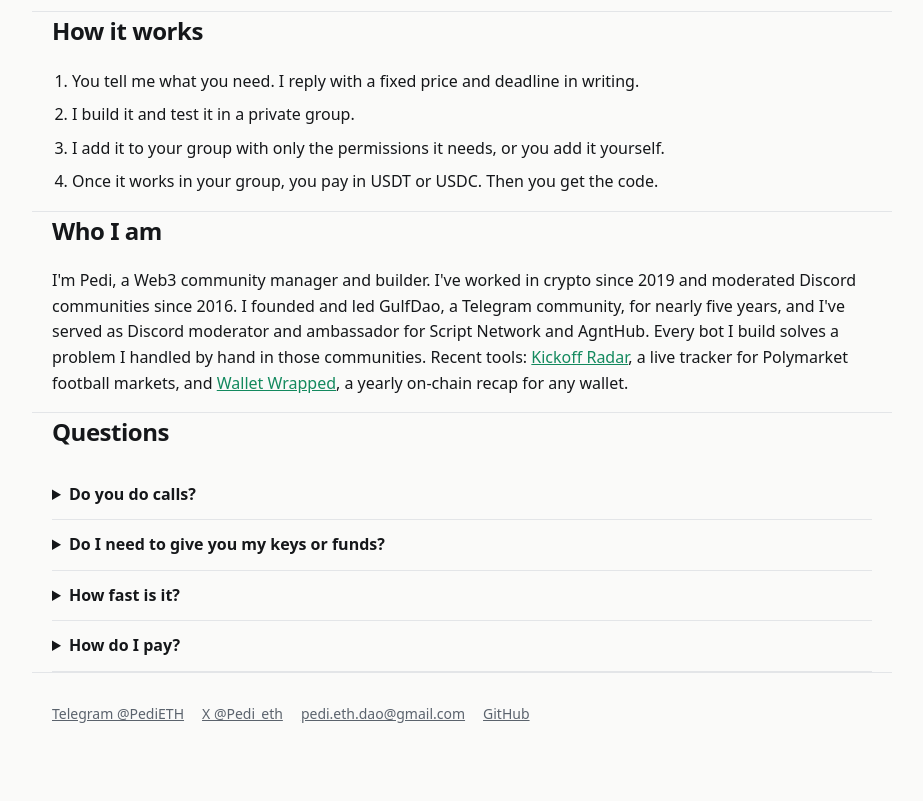
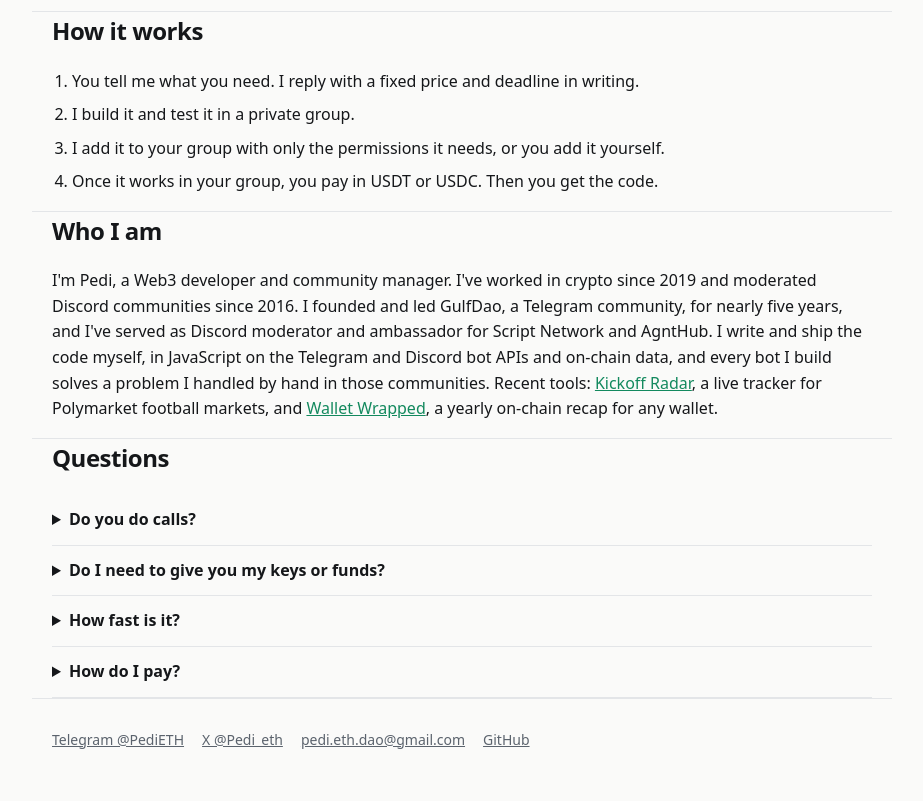
Before and after one commit to pedieth/botdesk, a plain HTML site: page index.html in a window 1280 px wide. Shown: the part 1555-2356 px from the top of the page, without its empty margins (178-1101 px from the left). Before the commit the page ends 2330 px from the top, so only its background shows below. Drawn offline with Linux system fonts and the light colour scheme.

Commit message:
bio: coding

```diff
--- a/index.html
+++ b/index.html
@@ -66,7 +66,7 @@
 
 <section class="wrap">
   <h2>Who I am</h2>
-  <p>I'm Pedi, a Web3 community manager and builder. I've worked in crypto since 2019 and moderated Discord communities since 2016. I founded and led GulfDao, a Telegram community, for nearly five years, and I've served as Discord moderator and ambassador for Script Network and AgntHub. Every bot I build solves a problem I handled by hand in those communities. Recent tools: <a href="https://pedieth.github.io/kickoff-radar/">Kickoff Radar</a>, a live tracker for Polymarket football markets, and <a href="https://pedieth.github.io/wallet-wrapped/">Wallet Wrapped</a>, a yearly on-chain recap for any wallet.</p>
+  <p>I'm Pedi, a Web3 developer and community manager. I've worked in crypto since 2019 and moderated Discord communities since 2016. I founded and led GulfDao, a Telegram community, for nearly five years, and I've served as Discord moderator and ambassador for Script Network and AgntHub. I write and ship the code myself, in JavaScript on the Telegram and Discord bot APIs and on-chain data, and every bot I build solves a problem I handled by hand in those communities. Recent tools: <a href="https://pedieth.github.io/kickoff-radar/">Kickoff Radar</a>, a live tracker for Polymarket football markets, and <a href="https://pedieth.github.io/wallet-wrapped/">Wallet Wrapped</a>, a yearly on-chain recap for any wallet.</p>
 </section>
 
 <section class="wrap">
```
